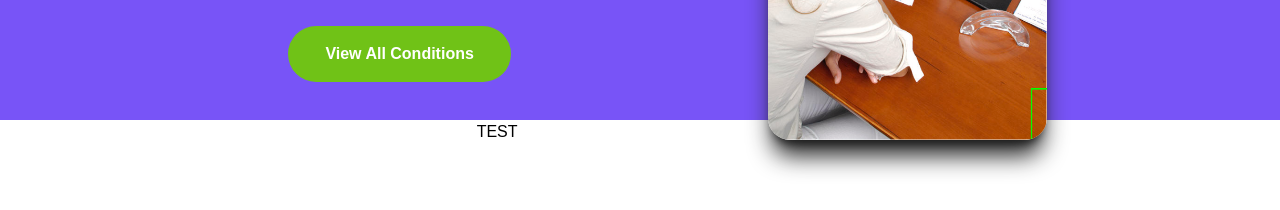
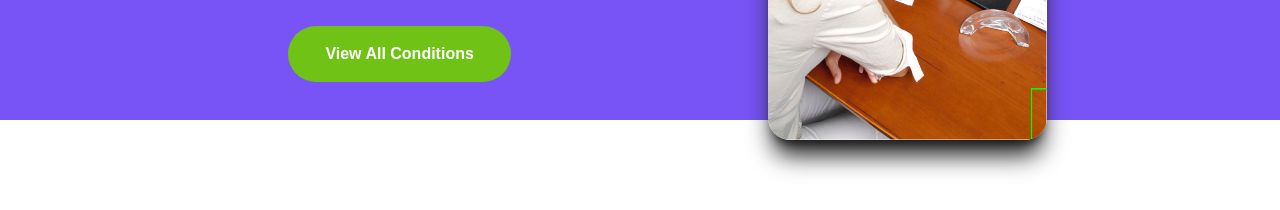
Before and after one commit to CheckToSee/Healthcare_Modern_App, a Next.js app: page / in a window 1280 px wide. Shown: the part 2160-2370 px from the top of the page. Built offline with nearby package versions, Linux system fonts and the light colour scheme; a web font is replaced by a local one.

Commit message:
Update README

```diff
--- a/app/page.js
+++ b/app/page.js
@@ -1,4 +1,4 @@
-import { Navbar, Hero, Steps, Mission, Map } from "../components";
+import { Navbar, Hero, Steps, Mission, Map, Footer } from "../components";
 
 
 const Page = () => (
--- /dev/null
+++ b/components/Footer.jsx
@@ -0,0 +1,9 @@
+import React from 'react'
+
+const Footer = () => {
+  return (
+    <div>Footer</div>
+  )
+}
+
+export default Footer
--- a/components/Map.jsx
+++ b/components/Map.jsx
@@ -9,7 +9,7 @@ const Map = () => {
         Find doctors around the US
       </h1>
       <div className="w-full max-w-[1130px] max-h-[800px] h-full bg-center bg-contain bg-no-repeat bg-[url('/usmap.png')] ml-10">
-        <h1>TEST</h1>
+        <h1></h1>
       </div>
     </div>
   );
```
Also changed, not shown: public/preview.png (added), 1 other file (tests, documents, lock files or other folders).
